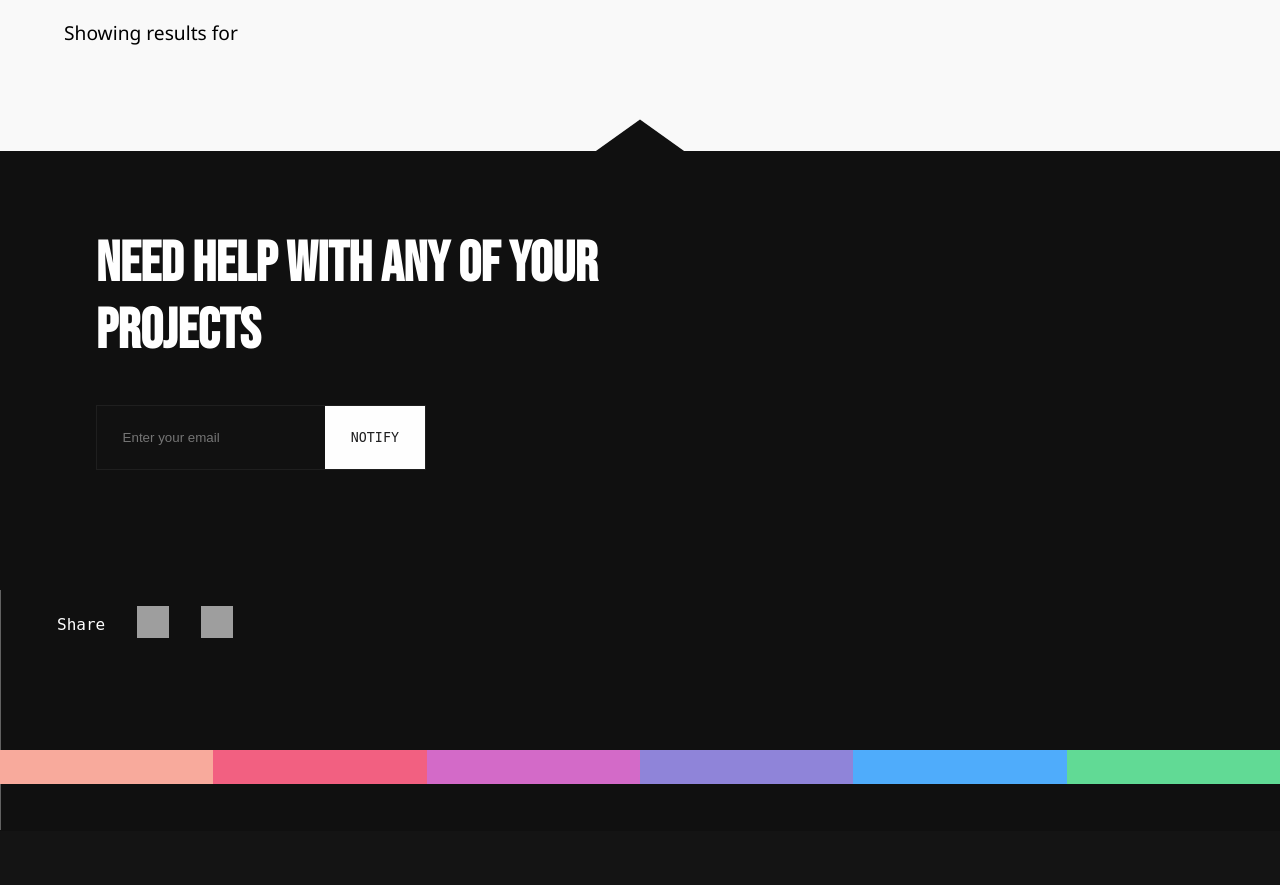
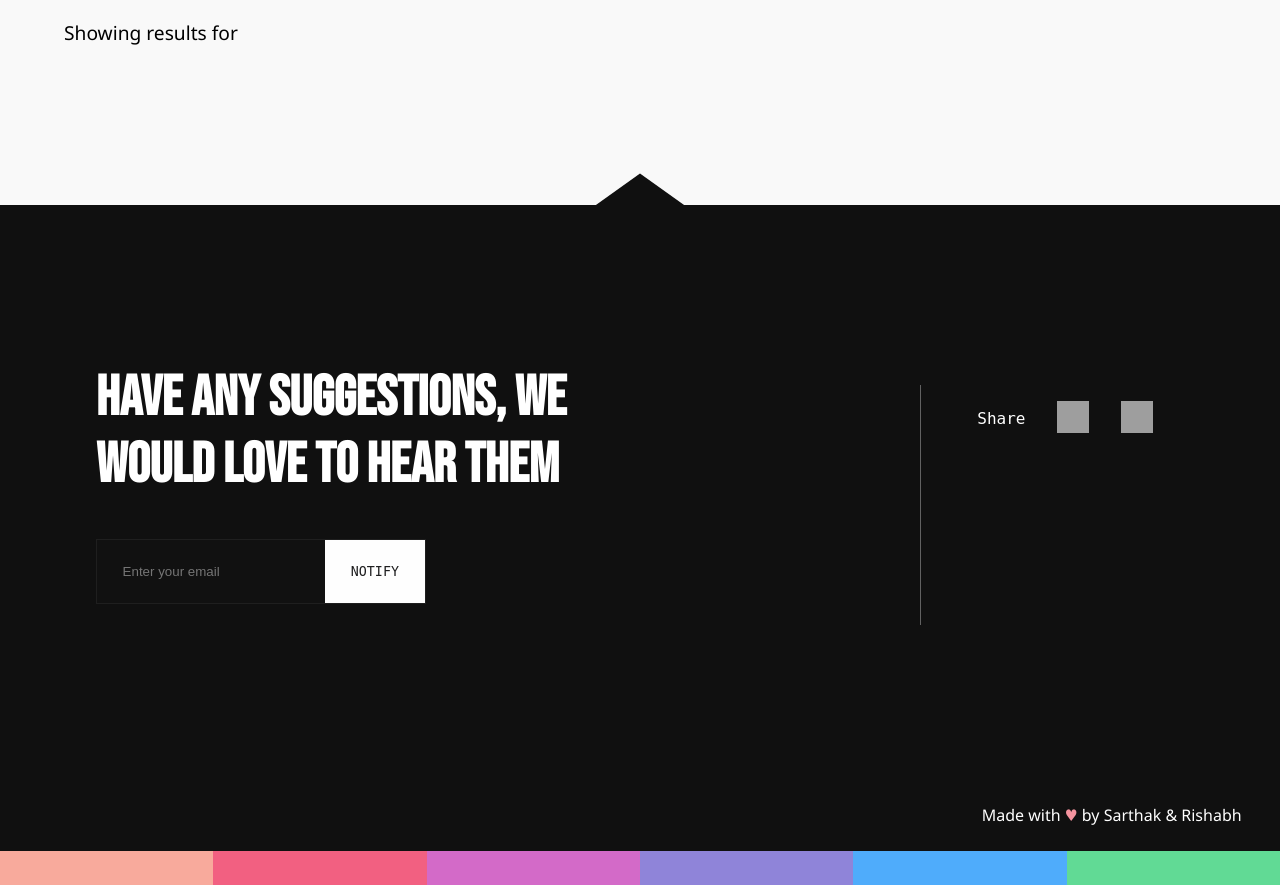
Before and after one commit to rishabhm74/IDF_tests, a Python web app: template src/templates/searchbyText.html in a window 1280 px wide. Before the commit the page ends 830 px from the top, so only its background shows below. Run offline with Jinja, Linux system fonts and the light colour scheme; the template is opened without the code that fills it, so the values that code supplies are empty; some web fonts are replaced; grey boxes are pictures that could not be loaded.

Commit message:
Update searchbyText.html

```diff
--- a/src/templates/searchbyText.html
+++ b/src/templates/searchbyText.html
@@ -98,7 +98,7 @@
     </div>
 
 
-    <br><br><br>
+    <br><br><br><br><br><br>
 
 
 
@@ -185,13 +185,16 @@
 <!-- footer starts -->
 <div class="upper_arrow"></div>
 <div class="footer">
-        <div class="upper_footer">
-            <div class="left_part">
-                <div class="need_help">Need help with any of your projects</div>
+    <div class="upper_footer">
+        <div class="left_part">
+            <div class="need_help">
+                Have any suggestions, we would love to hear them
+            </div>
 
-                <div class="share_email"><input type="text" placeholder="Enter your email" type="email"> <button>Notify</button></div>
-            </div>
-            <div></div>
+            <div class="share_email"><input type="text" placeholder="Enter your email" type="email"> <button type="submit">Notify</button></div>
+        </div>
+
+        <div class="right_part_outer">
             <div class="right_part">
                 <ul>
                     <li>Share</li>
@@ -200,6 +203,10 @@
                 </ul>
             </div>
         </div>
+    </div>
+    <div class="middle_footer">
+        Made with <span>&#9829;</span> by Sarthak & Rishabh
+    </div>
         <div class="lower_footer">
             <div></div>
             <div></div>
```
